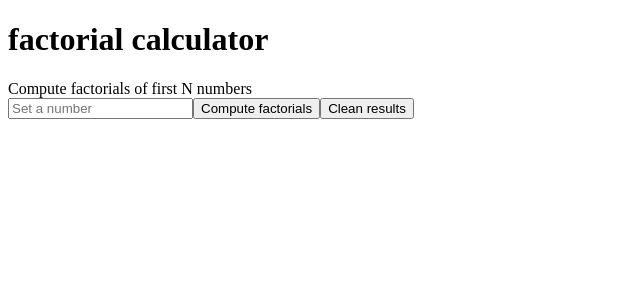
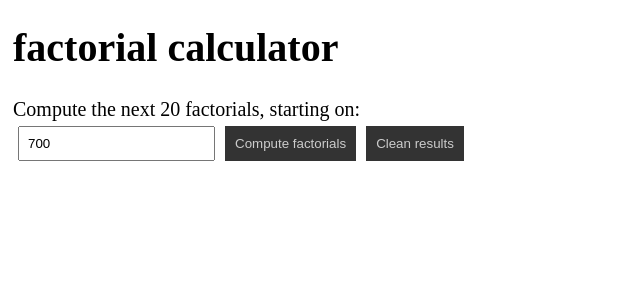
Before and after one commit to kaikcreator/webWorkerFactorialExample, an Angular app: page / in a window 1280 px wide. Shown: the top 300 px of the page, without its empty margins (0-640 px from the left). Built offline with nearby package versions, Linux system fonts and the light colour scheme.

Commit message:
updated  and styled

```diff
--- a/src/app/app.component.css
+++ b/src/app/app.component.css
@@ -2,10 +2,35 @@ div label{
     display: block;
 }
 
-div:first-of-type{
-    margin-bottom: 20px;
+.header{
+    padding: 5px;
+    padding-bottom: 20px;
+    top: -8px;
+    font-size: 20px;
+    background: white;
+    position: fixed;
+    width:100%;
 }
 
 button:disabled{
     color: #aaa;
 }
+
+button{
+    padding: 10px;
+    border: none;
+    background-color: #333;
+    color: #ccc;
+    margin: 5px;
+}
+
+input{
+    padding: 8px;
+    margin: 5px;
+}
+
+.items{
+    font-size: 20px;
+    color: #333;
+    padding: 20px;
+}
--- a/src/app/app.component.html
+++ b/src/app/app.component.html
@@ -1,15 +1,15 @@
-<h1>
-	{{title}}
-</h1>
+<div class="header">
+	<h1>
+		{{title}}
+	</h1>
 
-<div>
-	<label for="nFactorial">Compute factorials of first N numbers</label>
-	<input (input)="setNumberOfFactorials($event)" placeholder="Set a number">
+	<label for="nFactorial">Compute the next {{numberOfFactorials}} factorials, starting on:</label>
+	<input (input)="setStartNumber($event)" [value]="firstFactorial" placeholder="Set the start number">
 	<button (click)="computeFactorials()">Compute factorials</button>
 	<button (click)="cleanResults()" [disabled]="computingFactorials == true">Clean results</button>
+	<div [hidden]="computingFactorials == false">Completing: {{progress}} %</div>
 </div>
 
-<div [hidden]="computingFactorials == false">Completing: {{progress}} %</div>
-<div *ngFor="let item of items; let i = index;">
-	{{i+1}} - {{item}}
+<div class="items" *ngFor="let item of items">
+	{{item}}
 </div>
--- a/src/app/app.component.ts
+++ b/src/app/app.component.ts
@@ -17,7 +17,8 @@ export class AppComponent {
   items = [];
   progress: number = 0;
   computingFactorials: boolean = false;
-  numberOfFactorials: number = 600;
+  firstFactorial: number = 700;
+  numberOfFactorials: number = 20;
 
 
   constructor(private factorialService: FactorialService) { }
@@ -30,7 +31,7 @@ export class AppComponent {
     this.computingFactorials = true;
 
     // perform tasks
-    for (let i = 1; i <= this.numberOfFactorials; i++) {
+    for (let i = this.firstFactorial; i < this.firstFactorial + this.numberOfFactorials; i++) {
       setTimeout(this.getFactorialForN(i), 0);
     }
 
@@ -41,11 +42,11 @@ export class AppComponent {
   private getFactorialForN(i: number) {
     return () => {
       let value = this.factorialService.syncFactorial(i);
-      this.items = [...this.items, value];
+      this.items = [...this.items, `${i} - ${value}`];
       this.progress += 100.0 / this.numberOfFactorials;
 
       // end
-      if (i === this.numberOfFactorials ) {
+      if (i === this.firstFactorial + this.numberOfFactorials -1 ) {
         this.computingFactorials = false;
       }
     };
@@ -55,8 +56,8 @@ export class AppComponent {
     this.items = [];
   }
 
-  public setNumberOfFactorials(e: Event) {
-    this.numberOfFactorials = Number((e.target as HTMLInputElement).value);
+  public setStartNumber(e: Event) {
+    this.firstFactorial = Number((e.target as HTMLInputElement).value);
   }
 
 
```
